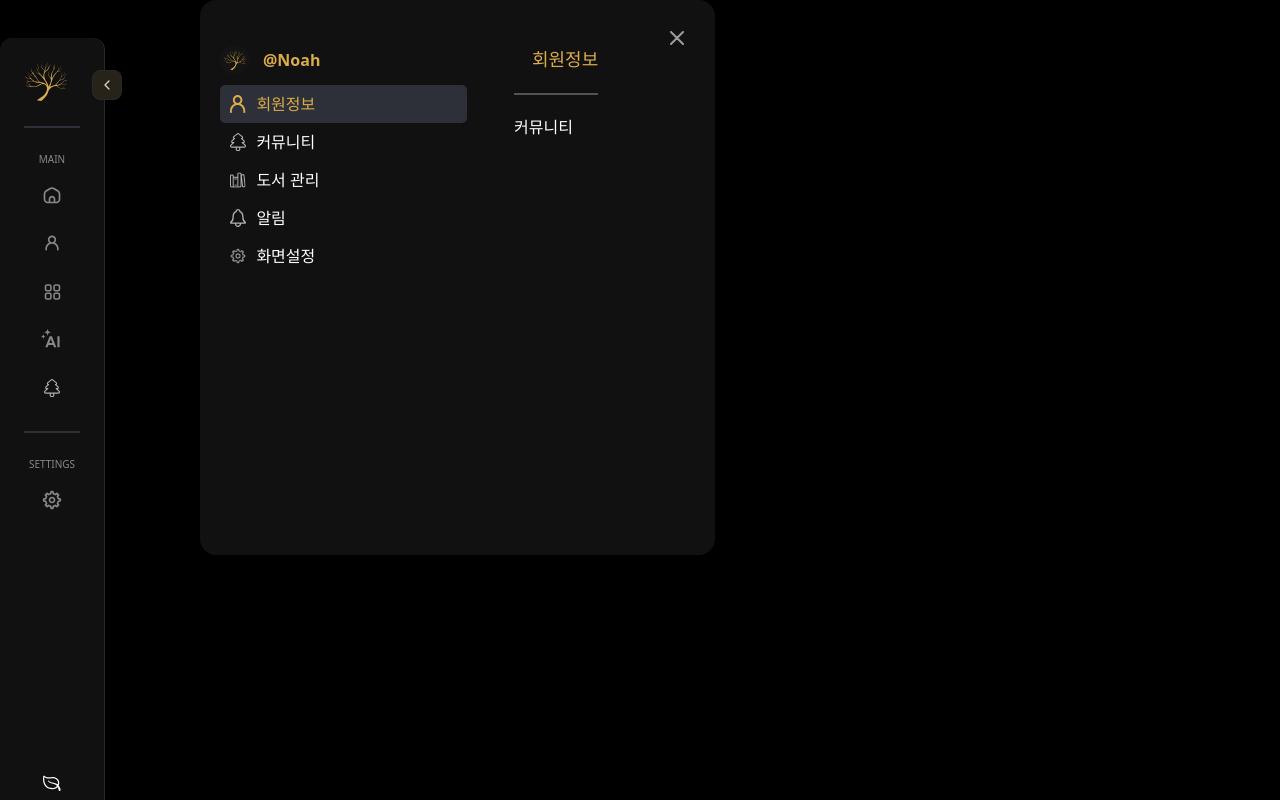
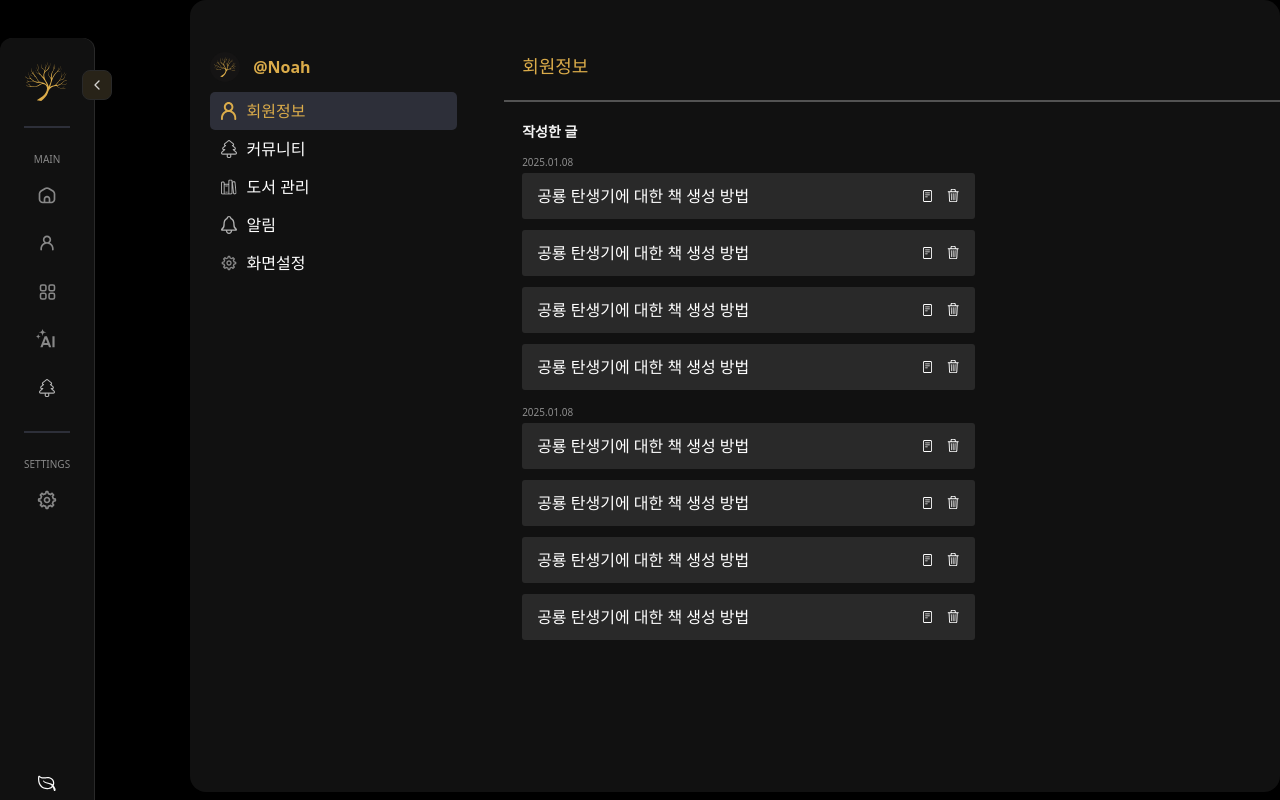
Before and after one commit to 2025-kakao-SENG/SENG-FE, a React (Vite) app: page /settings/community in a window 1280 px wide. Shown: the top 800 px of the page. Built offline with nearby package versions, Linux system fonts and the light colour scheme; no server answers.

Commit message:
Fix: modified layout

```diff
--- a/src/layouts/SettingsLayout.tsx
+++ b/src/layouts/SettingsLayout.tsx
@@ -57,7 +57,7 @@ function SettingLayout() {
 
     return (
         <div className="flex items-start justify-between rounded-2xl bg-[#111111] pl-5 pr-[1.9375rem]">
-            <div className="flex justify-between pb-[17.5rem] pt-[2.8125rem]">
+            <div className="flex justify-between pt-[3.25rem]">
                 {/* 탭 */}
                 <div className="flex flex-col">
                     <div className="mb-2.5 flex items-center gap-[0.8125rem]">
@@ -100,7 +100,9 @@ function SettingLayout() {
                     </h1>
 
                     <div className="my-5 border-[0.5px] border-[#535353]" />
-                    <Outlet />
+                    <div className="h-[41.875rem] w-[53.75rem] pb-5 pl-[1.125rem]">
+                        <Outlet />
+                    </div>
                 </div>
             </div>
 
--- a/src/pages/settings/CommunityPage.tsx
+++ b/src/pages/settings/CommunityPage.tsx
@@ -1,7 +1,130 @@
+import view from '@/assets/images/view.svg';
+import bin from '@/assets/images/bin.svg';
+
 function Community() {
     return (
-        <div>
-            <h1>커뮤니티</h1>
+        <div className="pr-[24.25rem]">
+            <h2 className="text-sm font-semibold text-[#F5F5F5]">작성한 글</h2>
+
+            <div className="mt-[0.8125rem] flex flex-col gap-[0.9375rem]">
+                {/* 날짜1 */}
+                <div className="flex flex-col gap-[0.1875rem]">
+                    <p className="text-[0.625rem] text-[#8D8D8D]">2025.01.08</p>
+                    <div className="flex flex-col gap-[0.6875rem]">
+                        <div className="flex w-[28.3125rem] items-center justify-between rounded-[0.1875rem] bg-[#292929] px-[0.9375rem] py-[0.6875rem]">
+                            <div className="">
+                                공룡 탄생기에 대한 책 생성 방법
+                            </div>
+                            <div className="flex gap-3.5">
+                                <button type="button" className="">
+                                    <img src={view} alt="" className="" />
+                                </button>
+                                <button type="button" className="">
+                                    <img src={bin} alt="" className="" />
+                                </button>
+                            </div>
+                        </div>
+                        <div className="flex w-[28.3125rem] items-center justify-between rounded-[0.1875rem] bg-[#292929] px-[0.9375rem] py-[0.6875rem]">
+                            <div className="">
+                                공룡 탄생기에 대한 책 생성 방법
+                            </div>
+                            <div className="flex gap-3.5">
+                                <button type="button" className="">
+                                    <img src={view} alt="" className="" />
+                                </button>
+                                <button type="button" className="">
+                                    <img src={bin} alt="" className="" />
+                                </button>
+                            </div>
+                        </div>
+                        <div className="flex w-[28.3125rem] items-center justify-between rounded-[0.1875rem] bg-[#292929] px-[0.9375rem] py-[0.6875rem]">
+                            <div className="">
+                                공룡 탄생기에 대한 책 생성 방법
+                            </div>
+                            <div className="flex gap-3.5">
+                                <button type="button" className="">
+                                    <img src={view} alt="" className="" />
+                                </button>
+                                <button type="button" className="">
+                                    <img src={bin} alt="" className="" />
+                                </button>
+                            </div>
+                        </div>
+                        <div className="flex w-[28.3125rem] items-center justify-between rounded-[0.1875rem] bg-[#292929] px-[0.9375rem] py-[0.6875rem]">
+                            <div className="">
+                                공룡 탄생기에 대한 책 생성 방법
+                            </div>
+                            <div className="flex gap-3.5">
+                                <button type="button" className="">
+                                    <img src={view} alt="" className="" />
+                                </button>
+                                <button type="button" className="">
+                                    <img src={bin} alt="" className="" />
+                                </button>
+                            </div>
+                        </div>
+                    </div>
+                </div>
+
+                {/* 날짜2 */}
+                <div className="flex flex-col gap-[0.1875rem]">
+                    <p className="text-[0.625rem] text-[#8D8D8D]">2025.01.08</p>
+                    <div className="flex flex-col gap-[0.6875rem]">
+                        <div className="flex w-[28.3125rem] items-center justify-between rounded-[0.1875rem] bg-[#292929] px-[0.9375rem] py-[0.6875rem]">
+                            <div className="">
+                                공룡 탄생기에 대한 책 생성 방법
+                            </div>
+                            <div className="flex gap-3.5">
+                                <button type="button" className="">
+                                    <img src={view} alt="" className="" />
+                                </button>
+                                <button type="button" className="">
+                                    <img src={bin} alt="" className="" />
+                                </button>
+                            </div>
+                        </div>
+                        <div className="flex w-[28.3125rem] items-center justify-between rounded-[0.1875rem] bg-[#292929] px-[0.9375rem] py-[0.6875rem]">
+                            <div className="">
+                                공룡 탄생기에 대한 책 생성 방법
+                            </div>
+                            <div className="flex gap-3.5">
+                                <button type="button" className="">
+                                    <img src={view} alt="" className="" />
+                                </button>
+                                <button type="button" className="">
+                                    <img src={bin} alt="" className="" />
+                                </button>
+                            </div>
+                        </div>
+                        <div className="flex w-[28.3125rem] items-center justify-between rounded-[0.1875rem] bg-[#292929] px-[0.9375rem] py-[0.6875rem]">
+                            <div className="">
+                                공룡 탄생기에 대한 책 생성 방법
+                            </div>
+                            <div className="flex gap-3.5">
+                                <button type="button" className="">
+                                    <img src={view} alt="" className="" />
+                                </button>
+                                <button type="button" className="">
+                                    <img src={bin} alt="" className="" />
+                                </button>
+                            </div>
+                        </div>
+                        <div className="flex w-[28.3125rem] items-center justify-between rounded-[0.1875rem] bg-[#292929] px-[0.9375rem] py-[0.6875rem]">
+                            <div className="">
+                                공룡 탄생기에 대한 책 생성 방법
+                            </div>
+                            <div className="flex gap-3.5">
+                                <button type="button" className="">
+                                    <img src={view} alt="" className="" />
+                                </button>
+                                <button type="button" className="">
+                                    <img src={bin} alt="" className="" />
+                                </button>
+                            </div>
+                        </div>
+                    </div>
+                </div>
+            </div>
         </div>
     );
 }
--- a/src/pages/settings/MyPage.tsx
+++ b/src/pages/settings/MyPage.tsx
@@ -1,6 +1,6 @@
 function MyPage() {
     return (
-        <div className="flex flex-col gap-[1.125rem] pl-[1.125rem] pr-[18.4375rem]">
+        <div className="flex flex-col gap-[1.125rem] pr-[18.4374rem]">
             <div className="flex flex-col gap-[0.5625rem]">
                 <h2 className="text-sm font-semibold text-[#F5F5F5]">
                     닉네임 변경하기
@@ -74,7 +74,7 @@ function MyPage() {
                     </div>
                     <button
                         type="button"
-                        className="ml-[4.6875rem] h-[1.5625rem] w-[5.4375rem] rounded-[0.1875rem] bg-[#482323] text-xs text-[#CACACA] hover:bg-[#813a3a]">
+                        className="h-[1.5625rem] w-[5.4375rem] rounded-[0.1875rem] bg-[#482323] text-xs text-[#CACACA] hover:bg-[#813a3a]">
                         회원탈퇴
                     </button>
                 </div>
```
Also changed, not shown: src/assets/images/bin.svg (added), src/assets/images/view.svg (added).
